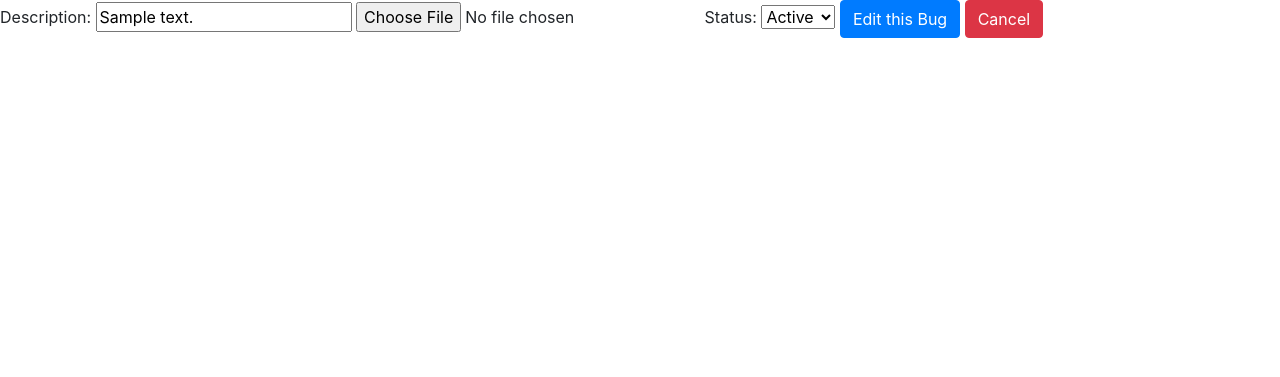
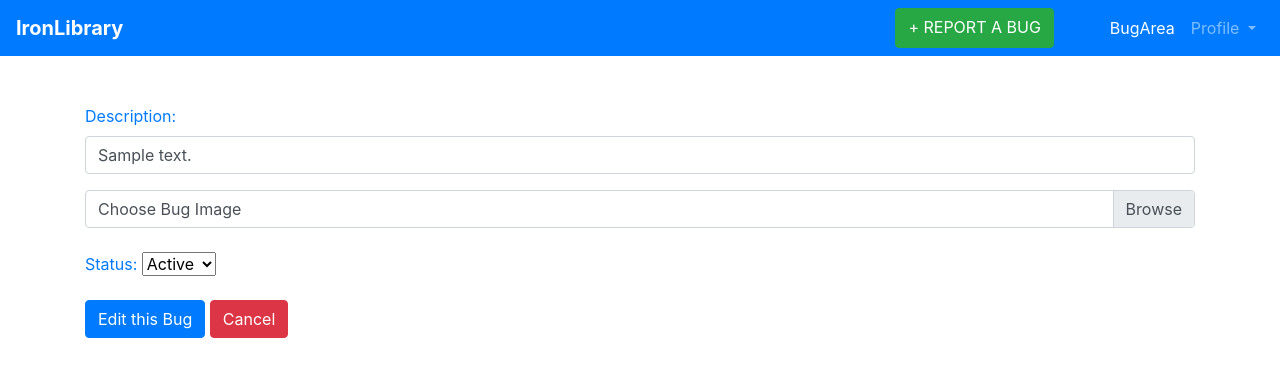
Before and after one commit to IronBuggers/IronBugs, a Node server app: page /bugs/edit/600000000000000000000001 in a window 1280 px wide. Shown: the top 377 px of the page. Run offline with Node 20, Linux system fonts and the light colour scheme; a user stored in the database is signed in; tables that the repository leaves empty hold one stand-in row (values such as "Sample post"); some libraries are stand-ins or nearby versions.

Commit message:
Edit Form Redesign

```diff
--- a/views/bugEditForm.hbs
+++ b/views/bugEditForm.hbs
@@ -1,5 +1,33 @@
+<nav class="navbar navbar-expand-lg navbar-dark bg-primary">
+  <a class="navbar-brand font-weight-bold" href="/bugArea">IronLibrary</a>
+  <button class="navbar-toggler" type="button" data-toggle="collapse" data-target="#navbarSupportedContent" aria-controls="navbarSupportedContent" aria-expanded="false" aria-label="Toggle navigation">
+    <span class="navbar-toggler-icon"></span>
+  </button>
+
+  <div class="collapse navbar-collapse" id="navbarSupportedContent">
+    <ul class="navbar-nav ml-auto">
+      <a href="/addBug" class="btn btn-success mr-5">+ REPORT A BUG</a>
+      <li class="nav-item active">
+        <a class="nav-link" href="/bugArea">BugArea <span class="sr-only">(current)</span></a>
+      </li>
+
+      <li class="nav-item dropdown">
+        <a class="nav-link dropdown-toggle" href="#" id="navbarDropdown" role="button" data-toggle="dropdown" aria-haspopup="true" aria-expanded="false">
+          {{ currentUser.name }} Profile
+        </a>
+        <div class="dropdown-menu" aria-labelledby="navbarDropdown">
+          <a class="dropdown-item" href="/userProfile">Profile</a>
+          <div class="dropdown-divider"></div>
+          <a class="dropdown-item text-danger" href="/logout">Logout</a>
+        </div>
+      </li>
+
+    </ul>
+  </div>
+</nav>
+
 {{#with bug}}
-<form action="/bugs/edit/{{_id}}" method="POST" enctype="multipart/form-data">
+<form action="/bugs/edit/{{_id}}" method="POST" enctype="multipart/form-data" class="mt-5">
 
   {{!-- <div class="input-group">
   <div class="input-group-prepend">
@@ -7,23 +35,32 @@
   </div>
   <textarea class="form-control" value="{{description}}" aria-label="With textarea" name="description" id="description"></textarea>
 </div> --}}
+<div class="container">
+<div class="form-group">
+  <label for="description" class="text-primary font-weigt-bold">Description:</label>
+  <input type="text" name="description" id="description" class="form-control" value="{{description}}">
+</div>
+<div class="input-group mb-3">
 
-  <label for="description">Description:</label>
-  <input type="text" name="description" id="description" value="{{description}}">
-
-  <input type="file" name="bugEditImg" id="bugEditImg">
+  <div class="custom-file">
+    <input type="file" class="custom-file-input" id="bugEditImg" name="bugEditImg">
+    <label class="custom-file-label" for="bugEditImg">Choose Bug Image</label>
+  </div>
+</div>
 
 
 
+  <div class="form-group mt-4">
+  <label for="bugStatus"><span class="text-primary font-weigt-bold">Status:</span> </label>
 
-  <label for="bugStatus">Status: </label>
-  <select class="" id="bugStatus" name="bugStatus">
+  <select class="" id="bugStatus" name="bugStatus" class="form-control">
     <option>Active</option>
     <option>Solved</option>
   </select>
+  </div>
 
   <button type="submit" class="btn btn-primary">Edit this Bug</button>
   <a href="/bugArea" class="btn btn-danger">Cancel</a>
-
+</div>
 </form>
 {{/with}}
```
